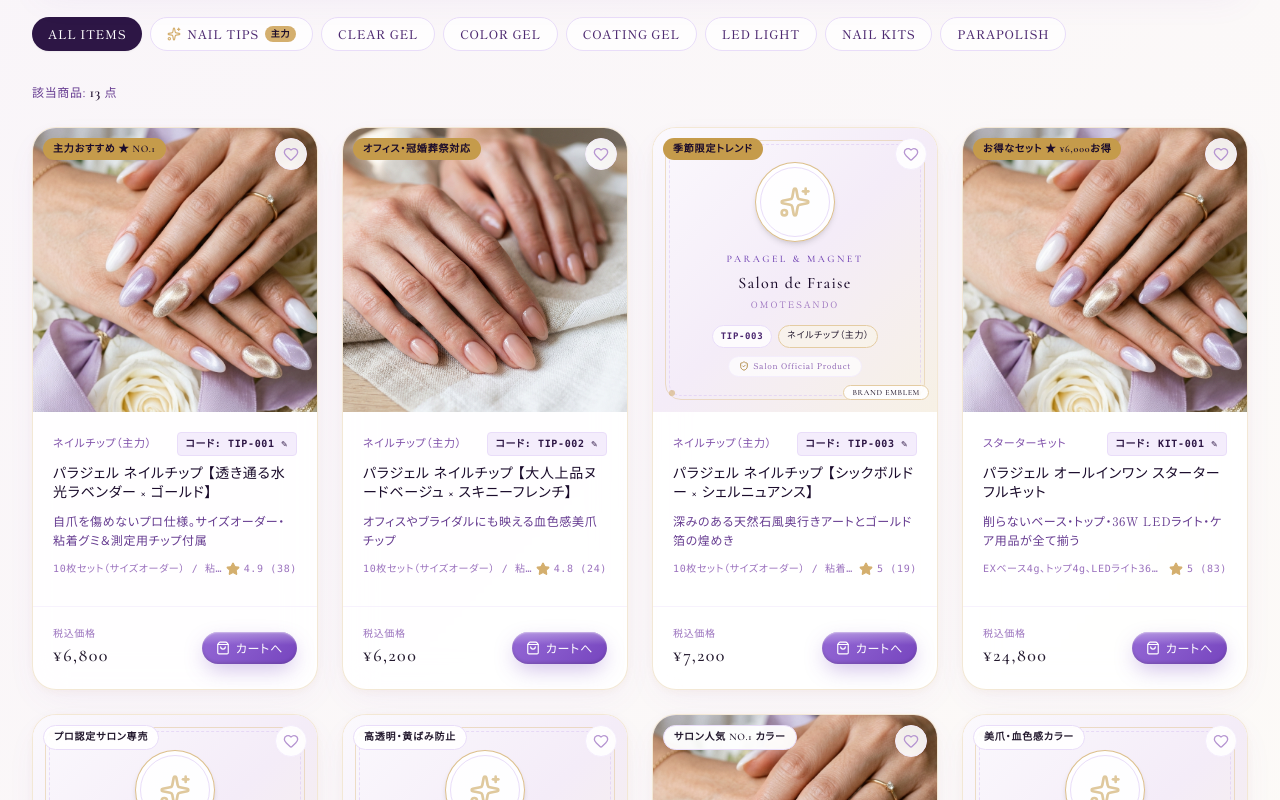
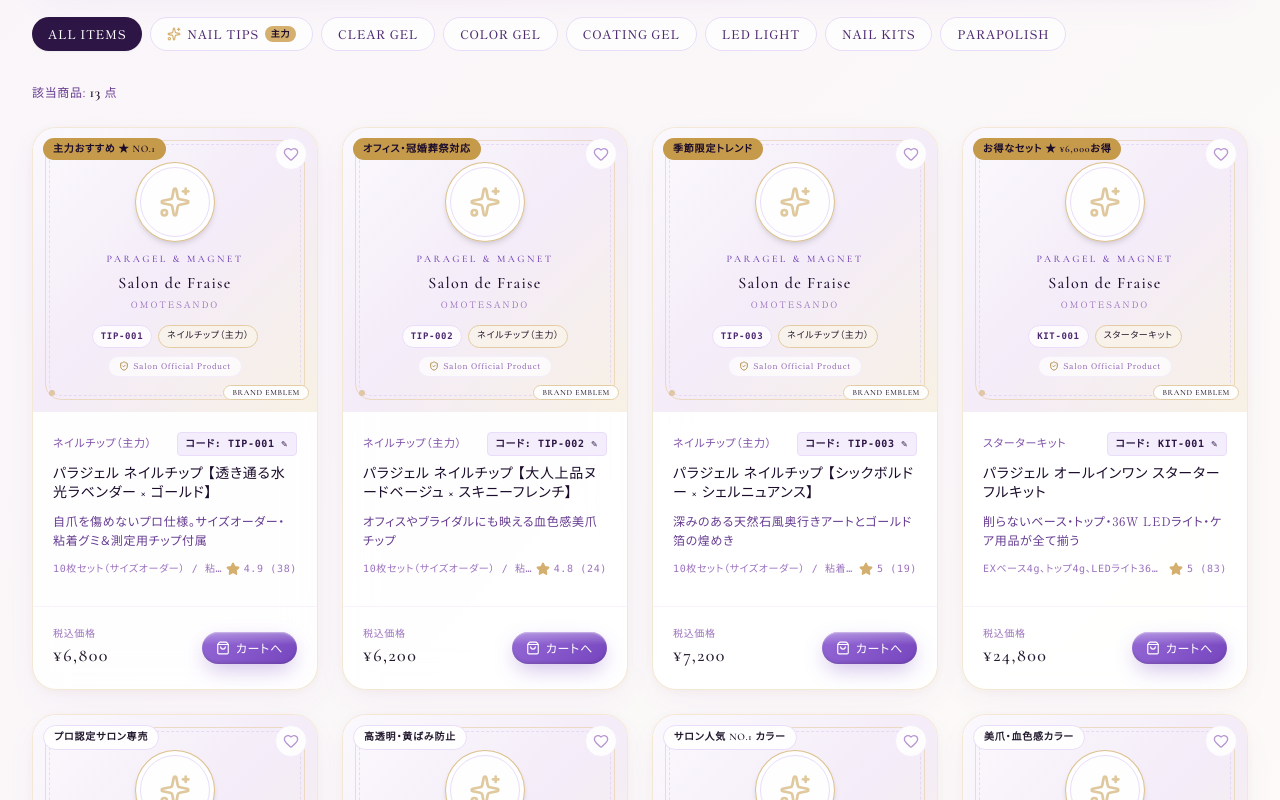
Before and after one commit to ikeda-haruka/nailsalon, a Next.js app: page /shop in a window 1280 px wide. Shown: the part 1600-2400 px from the top of the page. Built offline with nearby package versions, Linux system fonts and the light colour scheme.

Commit message:
fix: EC商品一覧で未生成・未設定カード（TIP-001, KIT-001等）に確実にブランドロゴ代替画像を適用し、カード上部の白抜け・崩れを解消

```diff
--- a/src/components/ProductImage.tsx
+++ b/src/components/ProductImage.tsx
@@ -15,25 +15,21 @@ interface ProductImageProps {
   placeholderSize?: "sm" | "md" | "lg";
 }
 
-// 実際に public/images/ に存在する画像ファイル群（これ以外は未生成画像と判定）
-const EXISTING_IMAGE_FILES = new Set([
-  "/images/hero.jpg",
-  "/images/interior.jpg",
-  "/images/magnet_nail.jpg",
-  "/images/spring_nail.jpg",
-  "/images/office_nude_nail.jpg",
+// 商品写真として正式に生成・設定された画像のみを許可（店舗風景や内装、スタッフ写真は除外）
+const VALID_PRODUCT_IMAGE_FILES = new Set([
   "/images/mens_matte_black.jpg",
   "/images/mens_natural_matte.jpg",
-  "/images/mens_interior.jpg",
-  "/images/staff/ikeda.jpg",
-  "/images/staff/takahashi.jpg",
-  "/images/staff/mizuno.jpg",
-  "/images/staff/kamiya.jpg",
-  "/images/staff/kurosaki.jpg",
-  "/images/staff/saeki.jpg",
-  "/images/staff/sanada.jpg",
-  "/images/staff/tachibana.jpg"
 ]);
+
+// サロン共用写真や未生成プレースホルダーパス等の除外パターン
+const EXCLUDED_IMAGE_KEYWORDS = [
+  "hero.jpg",
+  "interior.jpg",
+  "gallery-",
+  "spring.jpg",
+  "brand_logo",
+  "staff/"
+];
 
 export default function ProductImage({
   product,
@@ -48,12 +44,15 @@ export default function ProductImage({
   // メンズ製品判定
   const isMens = product.itemCode?.startsWith("M-") || product.category?.includes("mens");
 
-  // 画像が未生成、または存在しないファイル、またはロードエラーの場合
+  // 画像パスの正規化判定
+  const imgPath = typeof product.image === "string" ? product.image.trim() : "";
+  const isExcluded = EXCLUDED_IMAGE_KEYWORDS.some((kw) => imgPath.includes(kw));
+
+  // 画像が未設定、除外対象（サロン写真等の仮置き）、未登録、またはロードエラー（404）の場合
   const isImageMissing =
-    !product.image ||
-    product.image === "" ||
-    product.image.includes("gallery-") ||
-    !EXISTING_IMAGE_FILES.has(product.image) ||
+    !imgPath ||
+    isExcluded ||
+    !VALID_PRODUCT_IMAGE_FILES.has(imgPath) ||
     hasError;
 
   if (isImageMissing) {
--- a/src/components/ShopFeatureSection.tsx
+++ b/src/components/ShopFeatureSection.tsx
@@ -91,7 +91,7 @@ export default function ShopFeatureSection() {
               key={product.id}
               className="bg-white rounded-3xl border border-lavender-200 overflow-hidden shadow-xs hover:shadow-xl hover:border-gold-400 transition-all duration-300 flex flex-col group"
             >
-              <div className="relative aspect-4/3 w-full overflow-hidden bg-pearl-100">
+              <div className="relative aspect-[4/3] w-full overflow-hidden bg-pearl-100">
                 <ProductImage
                   product={product}
                   alt={product.name}
--- a/src/components/mens/MensShopFeatureSection.tsx
+++ b/src/components/mens/MensShopFeatureSection.tsx
@@ -40,7 +40,7 @@ export default function MensShopFeatureSection() {
               className="mens-glass-card rounded-3xl overflow-hidden flex flex-col justify-between group transition-all"
             >
               <div>
-                <div className="relative aspect-4/3 overflow-hidden bg-zinc-950">
+                <div className="relative aspect-[4/3] overflow-hidden bg-zinc-950">
                   {p.image && !failedImages[p.id] && !p.image.includes("gallery-") && !p.image.includes("spring.jpg") && !p.image.includes("hero.jpg") ? (
                     <Image
                       src={p.image}
--- a/src/data/shopData.ts
+++ b/src/data/shopData.ts
@@ -144,7 +144,7 @@ export const SHOP_PRODUCTS: ShopProduct[] = [
     priceFormatted: "¥6,800",
     rating: 4.9,
     reviewCount: 38,
-    image: "/images/hero.jpg",
+    image: "/images/brand_logo.svg",
     isHeroProduct: true,
     isBestSeller: true,
     tag: "主力おすすめ ★ No.1",
@@ -169,7 +169,7 @@ export const SHOP_PRODUCTS: ShopProduct[] = [
     priceFormatted: "¥6,200",
     rating: 4.8,
     reviewCount: 24,
-    image: "/images/office_nude_nail.jpg",
+    image: "/images/brand_logo.svg",
     isHeroProduct: true,
     tag: "オフィス・冠婚葬祭対応",
     volumeOrSpec: "10枚セット（サイズオーダー） / 粘着グミ2回分付属",
@@ -192,7 +192,7 @@ export const SHOP_PRODUCTS: ShopProduct[] = [
     priceFormatted: "¥7,200",
     rating: 5.0,
     reviewCount: 19,
-    image: "/images/gallery-3.jpg",
+    image: "/images/brand_logo.svg",
     isHeroProduct: true,
     isNew: true,
     tag: "季節限定トレンド",
@@ -220,7 +220,7 @@ export const SHOP_PRODUCTS: ShopProduct[] = [
     priceFormatted: "¥4,950",
     rating: 4.9,
     reviewCount: 52,
-    image: "/images/gallery-1.jpg",
+    image: "/images/brand_logo.svg",
     isBestSeller: true,
     tag: "プロ認定サロン専売",
     volumeOrSpec: "容量: 4g（約30回分） / LED波長: 405nm（硬化30秒）",
@@ -243,7 +243,7 @@ export const SHOP_PRODUCTS: ShopProduct[] = [
     priceFormatted: "¥4,950",
     rating: 4.9,
     reviewCount: 41,
-    image: "/images/gallery-2.jpg",
+    image: "/images/brand_logo.svg",
     tag: "高透明・黄ばみ防止",
     volumeOrSpec: "容量: 4g（約30回分） / LED波長: 405nm（硬化30秒）",
     description: "一切黄ばまないクリスタルのような高い透明度と、ガラスのようなうるツヤ感を誇るパラジェル専用トップジェル。適度な粘度でセルフレベリングし、なめらかなハイポイントを形成できます。",
@@ -269,7 +269,7 @@ export const SHOP_PRODUCTS: ShopProduct[] = [
     priceFormatted: "¥3,850",
     rating: 5.0,
     reviewCount: 67,
-    image: "/images/hero.jpg",
+    image: "/images/brand_logo.svg",
     isBestSeller: true,
     tag: "サロン人気 No.1 カラー",
     volumeOrSpec: "容量: 4g / マグネットスティック対応",
@@ -292,7 +292,7 @@ export const SHOP_PRODUCTS: ShopProduct[] = [
     priceFormatted: "¥3,520",
     rating: 4.8,
     reviewCount: 31,
-    image: "/images/spring.jpg",
+    image: "/images/brand_logo.svg",
     tag: "美爪・血色感カラー",
     volumeOrSpec: "容量: 4g / LED硬化30秒",
     description: "爪先のフリーエッジを程よくカバーしつつ、自爪そのものが美しく健康的に見える透け感ピンクベージュ。手肌のトーンをワントーン明るく見せてくれます。",
@@ -317,7 +317,7 @@ export const SHOP_PRODUCTS: ShopProduct[] = [
     priceFormatted: "¥3,630",
     rating: 4.7,
     reviewCount: 29,
-    image: "/images/gallery-1.jpg",
+    image: "/images/brand_logo.svg",
     tag: "拭き取り不要・時短",
     volumeOrSpec: "容量: 7ml（ハケ付きボトル） / LED硬化30秒",
     description: "硬化後の未硬化ジェル拭き取りが不要なノンワイプタイプ。ハケ付きボトルなので筆を用意する必要がなく、チップのコーティングやセルフネイルの仕上げに最適です。",
@@ -343,7 +343,7 @@ export const SHOP_PRODUCTS: ShopProduct[] = [
     priceFormatted: "¥18,700",
     rating: 4.9,
     reviewCount: 45,
-    image: "/images/interior.jpg",
+    image: "/images/brand_logo.svg",
     isBestSeller: true,
     tag: "プロ用認定マシン",
     volumeOrSpec: "出力: 36W（LED波長405nm±5nm） / 底板マグネット着脱式（フット対応） / タイマー: 10/30/60/90秒",
@@ -371,7 +371,7 @@ export const SHOP_PRODUCTS: ShopProduct[] = [
     priceFormatted: "¥24,800",
     rating: 5.0,
     reviewCount: 83,
-    image: "/images/hero.jpg",
+    image: "/images/brand_logo.svg",
     isHeroProduct: true,
     isBestSeller: true,
     tag: "お得なセット ★ ¥6,000お得",
@@ -395,7 +395,7 @@ export const SHOP_PRODUCTS: ShopProduct[] = [
     priceFormatted: "¥8,800",
     rating: 4.8,
     reviewCount: 27,
-    image: "/images/gallery-3.jpg",
+    image: "/images/brand_logo.svg",
     tag: "サロン限定セット",
     volumeOrSpec: "マグネットジェル2色（ラベンダー、シャンパンゴールド）、専用強力マグネットスティック1本",
     description: "サロンで大人気の水光マグネットアートをセルフで楽しめる限定キット。強力なネオジム磁石スティック（丸型・角型ダブルエンド）が付属し、フレンチ型やグラデーション型の光彩を自在に演出できます。",
@@ -421,7 +421,7 @@ export const SHOP_PRODUCTS: ShopProduct[] = [
     priceFormatted: "¥2,970",
     rating: 4.7,
     reviewCount: 36,
-    image: "/images/spring.jpg",
+    image: "/images/brand_logo.svg",
     tag: "時短・マニキュア感覚",
     volumeOrSpec: "容量: 7ml / ハケ付きボトルタイプ / LED硬化30秒",
     description: "マニキュアのようにハケでさっと塗れて、LEDライト30秒でカチッと乾く「パラポリッシュ」。もちろん自爪サンディング不要で、忙しい朝やオフしたい日も手軽に使える次世代ジェルです。",
@@ -443,7 +443,7 @@ export const SHOP_PRODUCTS: ShopProduct[] = [
     priceFormatted: "¥2,970",
     rating: 4.8,
     reviewCount: 22,
-    image: "/images/gallery-2.jpg",
+    image: "/images/brand_logo.svg",
     tag: "ポリッシュ用トップ",
     volumeOrSpec: "容量: 7ml / ハケ付きボトルタイプ / LED硬化30秒",
     description: "パラポリッシュカラーの持ちとツヤをさらに高める専用トップコート。さっとひと塗りで凹凸を包み込み、瑞々しいガラスのような光沢をキープします。",
```
